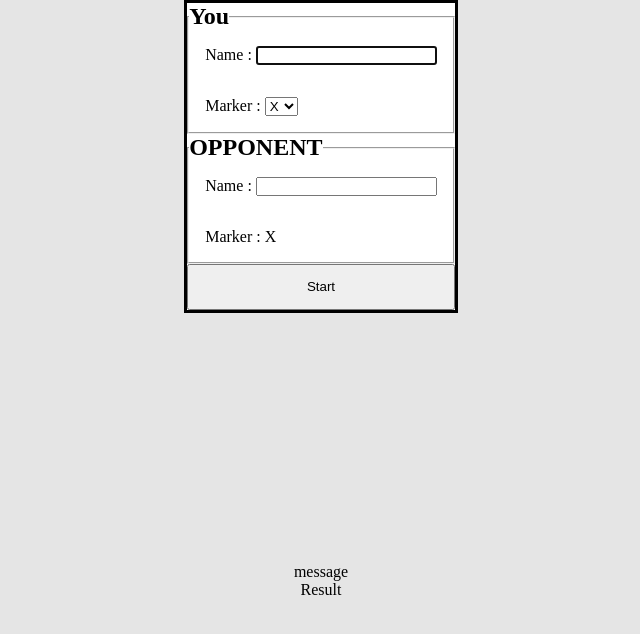
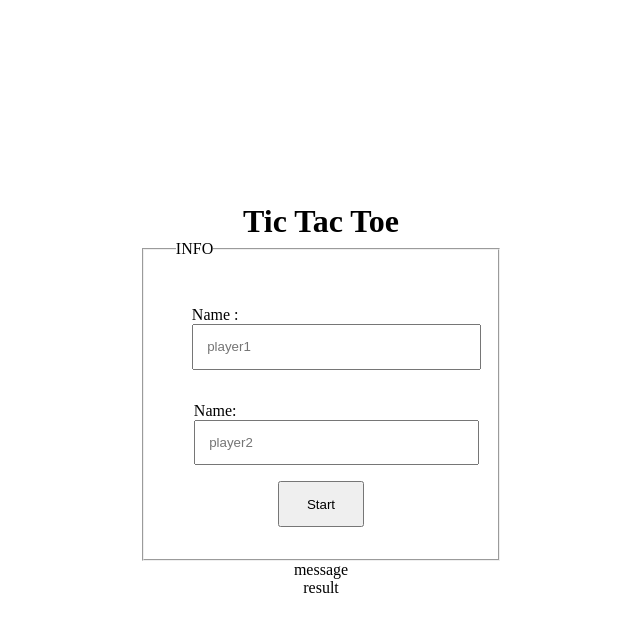
Before and after one commit to 9ggaurav/Tic-Tac-Toe, a website: page src/index.html in a window 1280 px wide. Shown: the whole page, without its empty margins (319-959 px from the left). Drawn offline with Linux system fonts and the light colour scheme.

Commit message:
form, gameboard, gameController

```diff
--- a/assets/script.js
+++ b/assets/script.js
@@ -1,63 +1,89 @@
-const Modal = (() => {
-  const modal = document.getElementById("formdialog");
-  const start = document.getElementById("submitstartgame");
-  const gameForm = document.getElementById("gameform");
+const form = (() => {
+  const startGameButton = document.getElementById("submitstartgame");
+  const form = document.getElementById("controls");
+  const heading = document.getElementById("heading");
 
-  window.addEventListener("DOMContentLoaded", () => {
-    modal.showModal();
+  const formDone = () => {
+    form.remove();
+  };
+
+  startGameButton.addEventListener("click", (event) => {
+    event.preventDefault();
+    if (!form.checkValidity()) {
+      alert("Add your details first!");
+      return;
+    }
+
+    gameController.getPlayers();
+    heading.innerText = `${players[0].name.toUpperCase()}  v/s  ${players[1].name.toUpperCase()}`;
+    gameBoard.render();
+
+    formDone();
   });
 
-  const openModal = () => {
-    modal.showModal();
-  };
-
-  start.addEventListener("click", (event) => {
-    event.preventDefault();
-    if(!gameForm.checkValidity()){
-      alert("please fill out the form!");
-      return;
-    }
-    gameForm.remove();
-    modal.close();
-  });
-
-  const closeModal = () => {
-    modal.close();
-  };
-
-  return { openModal, closeModal };
+  return { formDone };
 })();
 
-const playerFactory=function(name, marker){
-
-}
-
+//stores state of board, display board and updates board
 const gameBoard = (() => {
-  const gameContainer = document.getElementById("gameboard");
-  let gameBoardArray = ["X", "", "O", "X", "", "", "", "g", ""];
+  const boardContainer = document.getElementById("gameboard");
+  let gameBoardArray = ["", "", "", "", "", "", "", "", ""];
   const rows = 3;
   const cols = 3;
 
-  const render = function (gameBoardArray) {
+  const render = () => {
+    boardContainer.innerHTML = "";
+    boardContainer.style.display = "grid";
+    boardContainer.style.gridTemplateColumns = "100px 100px 100px";
+    boardContainer.style.gridTemplateRows = "100px 100px 100px";
+    boardContainer.style.gap = "12px";
     for (let i = 0; i < rows; i++) {
       for (let j = 0; j < cols; j++) {
         const cell = document.createElement("div");
-        cell.setAttribute("class", "cells");
-        cell.style.height = "100px";
-        cell.style.width = "100px";
+        cell.innerText = gameBoardArray[i * cols + j];
         cell.style.border = "1px solid black";
-        cell.style.textAlign = "center";
-        cell.style.fontSize = "1em";
+        cell.style.fontSize = "3em";
         cell.style.display = "flex";
         cell.style.alignItems = "center";
+        cell.style.borderRadius = "12px";
         cell.style.justifyContent = "center";
-        cell.innerText = gameBoardArray[i * cols + j];
-        gameContainer.appendChild(cell);
+        cell.setAttribute("class", "cells");
+
+        boardContainer.appendChild(cell);
       }
     }
   };
+  const updateBoard = (position, mark) => {
+    console.log("marked");
+    gameBoardArray[position] = mark;
+  };
+  return {
+    render,
+    updateBoard,
+  };
+})();
 
+//creates instance of new player by giving it name and marker
+const playerFactory = (name, marker) => {
+  return {
+    name,
+    marker,
+  };
+};
 
-  return { render };
+//controls all the game
+const gameController = (function () {
+  players = [];
 
+  const getPlayers = () => {
+    players = [
+      playerFactory(document.getElementById("player1name").value, "X"),
+      playerFactory(document.getElementById("player2name").value, "O"),
+    ];
+  };
+
+  return {
+    getPlayers,
+    players,
+  };
 })();
--- a/assets/style.css
+++ b/assets/style.css
@@ -1,50 +1,60 @@
-*{
+* {
   padding: 0;
   margin: 0;
 }
 
-body{
+body {
   height: 100vh;
   width: 100vw;
   display: flex;
   flex-direction: column;
   justify-content: center;
   align-items: center;
-
 }
 
-#gameboard{
+/* #gameboard {
   display: grid;
   grid-template-columns: 100px 100px 100px;
   grid-template-rows: 100px 100px 100px;
   gap: 12px;
+} */
+
+#gameboard{
+  display: none;
 }
 
-.cell{
-  background-color: aqua;
+#controls{
+  display: flex;
+  flex-direction: column;
+  align-items: center;
+  justify-content: center;
+  gap: 1em;
+
+}
+
+fieldset{
+  padding: 2em;
+  display: flex;
+  flex-direction: column;
+  align-items: center;
+  justify-content: center;
 }
 
 label{
   display: block;
   padding: 1em;
-}
 
-dialog{
-  margin: 0 auto;
-  margin-bottom: 2em;
-}
-
-form{
-  display: flex;
-  flex-direction: column;
 
 }
 
-legend{
-  font-weight: bold;
-  font-size: x-large;
+input{
+  /* display: block; */
+  /* text-align: center; */
+  padding: 1em;
+  position: relative;
+  width: 100%;
 }
 
 button{
-  padding: 1em 1.5em;
+  padding: 1em 2em;
 }
--- a/src/index.html
+++ b/src/index.html
@@ -7,35 +7,20 @@
     <link rel="stylesheet" href="../assets/style.css" />
   </head>
   <body>
+    <h1 id="heading">Tic Tac Toe</h1>
 
-    <h1>Tic Tac Toe</h1>
+    <div id="gameboard"></div>
+    <form id="controls">
+      <fieldset>
+        <legend>INFO</legend>
+        <label> Name : <input required type="text" id="player1name" placeholder="player1" /></label>
+        <label> Name: <input required type="text" id="player2name" placeholder="player2" /></label>
+        <button id="submitstartgame">Start</button>
+      </fieldset>
+    </form>
 
-    <dialog id="formdialog">
-      <form action="" id="gameform">
-        <fieldset class="player1">
-          <legend>You</legend>
-          <label for="player1name">Name : <input required type="text" id="player1name"></label>
-          <label for="player1marker">Marker : <select name="option" id="player1marker"><option value="x">X</option>
-          <option value="o">O</option></select></label>
-        </fieldset>
-        <fieldset class="player2">
-          <legend>OPPONENT</legend>
-          <label for="player2name">Name : <input required type="text" id="player2name"></label>
-          <label for="player2marker">Marker : <span id="player2marker">X</span></label>
-        </fieldset>
-        <button id="submitstartgame" type="submit" onclick="">Start</button>
-      </form>
-    </dialog>
-
-    <div class="container">
-      <div id="gameboard"></div>
-      <!-- <button id="start">START</button> -->
-
-      </div>
-      <div id="roundmessage">message</div>
-      <div id="gameresult">Result</div>
-    </div>
-
+    <div id="message">message</div>
+    <div id="result">result</div>
 
     <script src="../assets/script.js"></script>
   </body>
```
Lines whose indentation alone changed are shown as unchanged.
